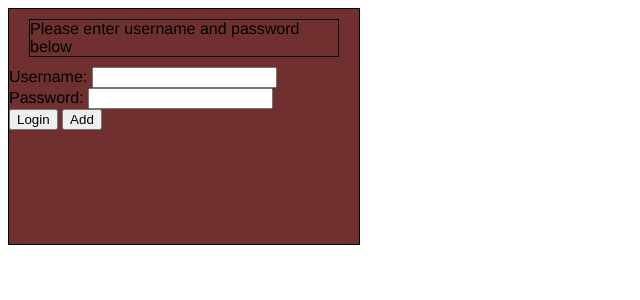
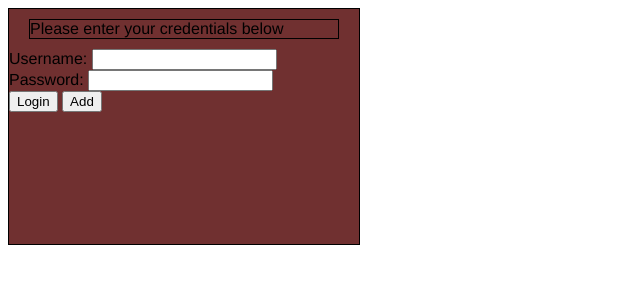
Before and after one commit to wanyifu/CS169-warmup-backend, a Django app: page / in a window 1280 px wide. Shown: the top 300 px of the page, without its empty margins (0-640 px from the left). Run offline with Django 3.2, Linux system fonts and the light colour scheme; parts of the project's set-up code (start-up, migrations or seed data) failed here and were passed over; some libraries are stand-ins or nearby versions.

Commit message:
message added

```diff
--- a/mysite/templates/frontend.html
+++ b/mysite/templates/frontend.html
@@ -9,7 +9,7 @@ $(document).ready(function() {
 
 
   $('#login-screen').show();
-  $('#login-message').html("Please enter username and password below");
+  $('#login-message').html("Please enter your credentials below");
   $('#welcome-screen').hide();
 console.log("loading finished")})
 
@@ -38,7 +38,7 @@ $(document).on("click", "#login-button", function(e){
         $('#login-screen').hide();
         $('#welcome-screen').show();
         console.log(data)
-        $('#welcome-message').html("Welcome "+username+"<br>You have logged in "+data.count+" times.");
+        $('#welcome-message').html("Welcome "+username+". You have logged in "+data.count+" times.");
 
       }
 
@@ -46,7 +46,7 @@ $(document).on("click", "#login-button", function(e){
         $('#login-screen').show()
         $('#welcome-screen').hide()
         console.log(data)
-        $('#login-message').html("You are running into Error:"+data.errCode)
+        $('#login-message').html("Invalid username and password combination. Please try again.")
 
       }
 
@@ -72,18 +72,30 @@ $(document).on("click", "#login-button", function(e){
           if (data.errCode > 0){
             $('#login-screen').hide();
             $('#welcome-screen').show();
-            $('#welcome-message').html("Welcome "+username+"<br>You have logged in "+data.count+" times.");
+            $('#welcome-message').html("Welcome "+username+". You have logged in "+data.count+" times.");
 
           }
 
           else{
             $('#login-screen').show()
             $('#welcome-screen').hide()
-            $('#login-message').html("You are running into Error:"+data.errCode)
+            if (data.errCode == -2){
+            $('#login-message').html("This username already exists. Please try again.")}
+
+            else if (data.errCode == -3){
+              $('#login-message').html("The user name should be non-empty and at most 128 characters long. Please try again.")}
+
+            else{
+              $('#login-message').html("The password should be at most 128 characters long. Please try again.")}
+
+            }
+
+
 
           }
 
-        }
+
+
   })
 });
 
@@ -92,7 +104,7 @@ $(document).on("click", "#login-button", function(e){
   e.stopPropagation();
 
   $('#login-screen').show()
-  $('#login-message').html("Thanks you, you have successfully logged out")
+  $('#login-message').html("Please enter your credentials below")
   $('#welcome-screen').hide()
 });
 
```
Also changed, not shown: 1 other file.
